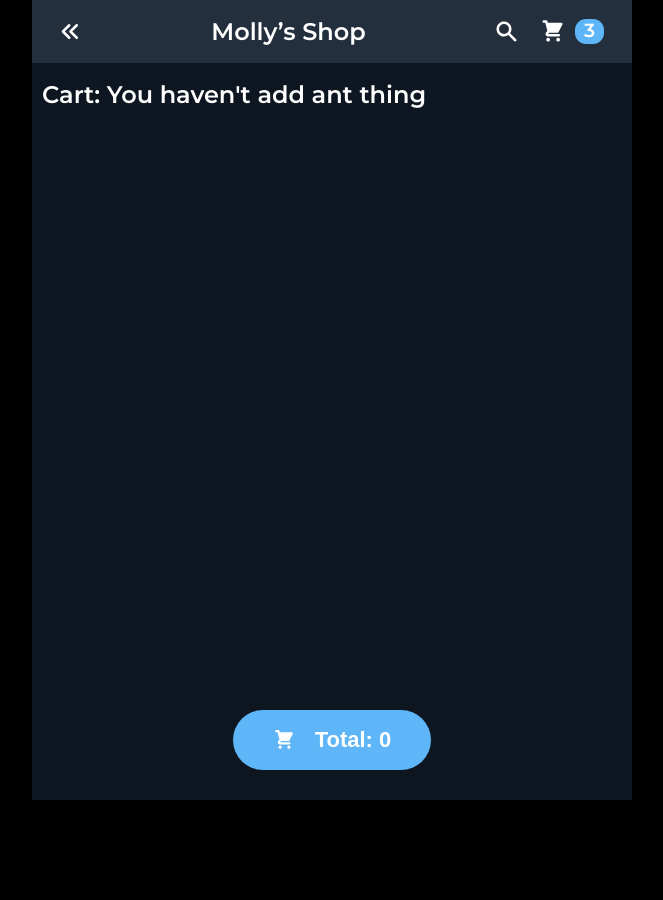
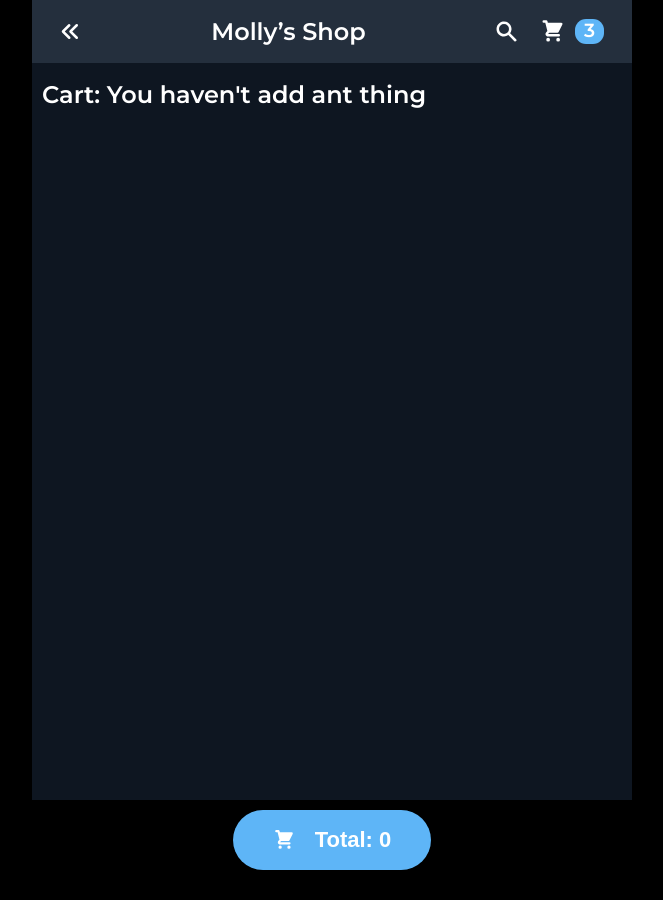
Before and after one commit to AliWayDev/optochka, a React (Create React App) app: page /basket in a window 1280 px wide. Shown: the whole page, without its empty margins (308-971 px from the left). Before the commit the page ends 800 px from the top, so only its background shows below. Built offline with nearby package versions, Linux system fonts and the light colour scheme.

Commit message:
fix cart button

```diff
--- a/src/components/layout/Layout.jsx
+++ b/src/components/layout/Layout.jsx
@@ -1,4 +1,4 @@
-import React, { useContext } from "react";
+import React, { useContext, useEffect, useState } from "react";
 import { HiShoppingCart } from "react-icons/hi";
 import { useNavigate } from "react-router";
 import { StoreContext } from "../../utils/store";
@@ -6,8 +6,10 @@ import "../layout/Layout.scss";
 import { Top } from "../top/Top";
 
 export const Layout = ({ children }) => {
-  const { cart, summ } = useContext(StoreContext);
+  const { cart, summ, notify } = useContext(StoreContext);
   const navigate = useNavigate();
+
+  console.log(notify);
 
   const urlSwitcher = () => {
     if (window.location.pathname === "/basket") {
@@ -32,12 +34,12 @@ export const Layout = ({ children }) => {
       <div className="container">
         <Top />
         <div className="layout-content">{children}</div>
-        <div className="layout-button">
-          <button onClick={() => funcSwitcher()}>
-            <HiShoppingCart />
-            {urlSwitcher()}
-          </button>
-        </div>
+          <div className={notify.notify ? `layout-button avil` : `layout-button`}>
+            <button onClick={() => funcSwitcher()}>
+              <HiShoppingCart />
+              {urlSwitcher()}
+            </button>
+          </div>
       </div>
     </div>
   );
--- a/src/components/layout/Layout.scss
+++ b/src/components/layout/Layout.scss
@@ -27,6 +27,8 @@
   &-button {
     position: absolute;
     bottom: 0;
+    transform: translateY(100px);
+    transition: 0.3s;
 
     width: 100%;
     display: flex;
@@ -50,7 +52,11 @@
       font-weight: 600;
       outline: none;
       border: none;
-      background-color: #5EB5F7;
+      background-color: #5eb5f7;
     }
   }
+
+  .avil {
+    transform: translateY(0);
+  }
 }
--- a/src/index.css
+++ b/src/index.css
@@ -7,7 +7,7 @@ body {
   box-sizing: border-box;
   overflow-x: hidden;
   background-color: #000;
-  overflow: overlay;
+  overflow-y: hidden;
 }
 
 ::-webkit-scrollbar {
--- a/src/pages/innerProduct/innerProduct.jsx
+++ b/src/pages/innerProduct/innerProduct.jsx
@@ -32,7 +32,7 @@ const thumbsOptions = {
 
 export const InnerProduct = () => {
   const { id } = useParams();
-  const { cart } = useContext(StoreContext);
+  const { cart, notify } = useContext(StoreContext);
   const [product, setProduct] = useState(1);
   const [sizeId, setSizeId] = useState();
   const [disabled, setDisabled] = useState(false);
@@ -113,6 +113,12 @@ export const InnerProduct = () => {
   };
 
   const submitHandler = () => {
+    notify.setNotify(true);
+
+    setTimeout(() => {
+      notify.setNotify(false)
+    }, [2000])
+
     let productItem = {
       product_id: id,
       quantity: 1,
--- a/src/utils/store.js
+++ b/src/utils/store.js
@@ -5,10 +5,12 @@ export const StoreContext = createContext(null);
 export default ({ children }) => {
   const [cart, setCart] = useState([]);
   const [sum, setSum] = useState(0);
+  const [notify, setNotify] = useState(false);
 
   const store = {
     cart: { cart, setCart },
     summ: { sum, setSum },
+    notify: { notify, setNotify }
   };
 
   return (
```
